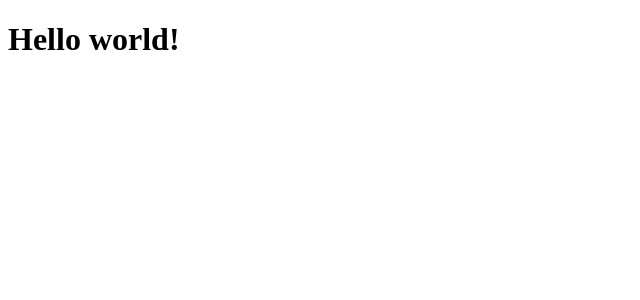
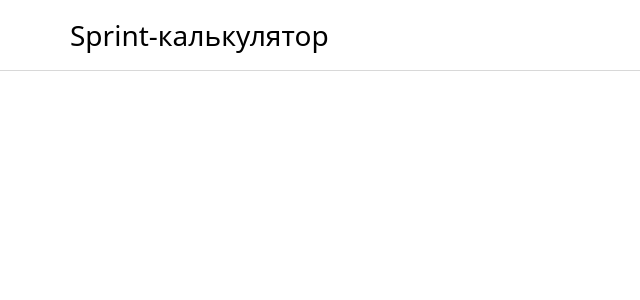
Before and after one commit to necitboss/hackaton, a React (Vite) app: page / in a window 1280 px wide. Shown: the top 300 px of the page, without its empty margins (0-640 px from the left). Built offline with nearby package versions, Linux system fonts and the light colour scheme.

Commit message:
bug fixes

```diff
--- a/package.json
+++ b/package.json
@@ -22,6 +22,7 @@
     "eslint-plugin-react-hooks": "^5.0.0",
     "eslint-plugin-react-refresh": "^0.4.14",
     "globals": "^15.11.0",
+    "sass": "1.78.0",
     "typescript": "~5.6.2",
     "typescript-eslint": "^8.11.0",
     "vite": "^5.4.10"
--- a/src/App.tsx
+++ b/src/App.tsx
@@ -1,10 +1,12 @@
 import { useState } from 'react'
+import "./scss/style.scss"
+import Header from "./components/Header";
 
 function App() {
 
   return (
     <>
-      <h1>Hello world!</h1>
+      <Header />
     </>
   )
 }
--- a/src/components/Header/Header.module.scss
+++ b/src/components/Header/Header.module.scss
@@ -2,6 +2,15 @@
 	border-bottom: 1px solid #D8D8D8;
 }
 
+.header__inner {
+	display: flex;
+	justify-content: space-between;
+	height: 70px;
+	align-items: center;
+}
+
 .header__title {
+	font-size: 28px;
+	font-weight: 500;
 
 }
--- a/src/components/Header/index.tsx
+++ b/src/components/Header/index.tsx
@@ -5,7 +5,9 @@ const Header = () => {
 	return (
 		<header className={styles.header}>
 			<div className="container">
-				<h1 className={styles.header__title}>Sprint-калькулятор</h1>
+				<div className={styles.header__inner}>
+					<h1 className={styles.header__title}>Sprint-калькулятор</h1>
+				</div>
 			</div>
 		</header>
 	);
```
Also changed, not shown: 1 other file (tests, documents, lock files or other folders).
